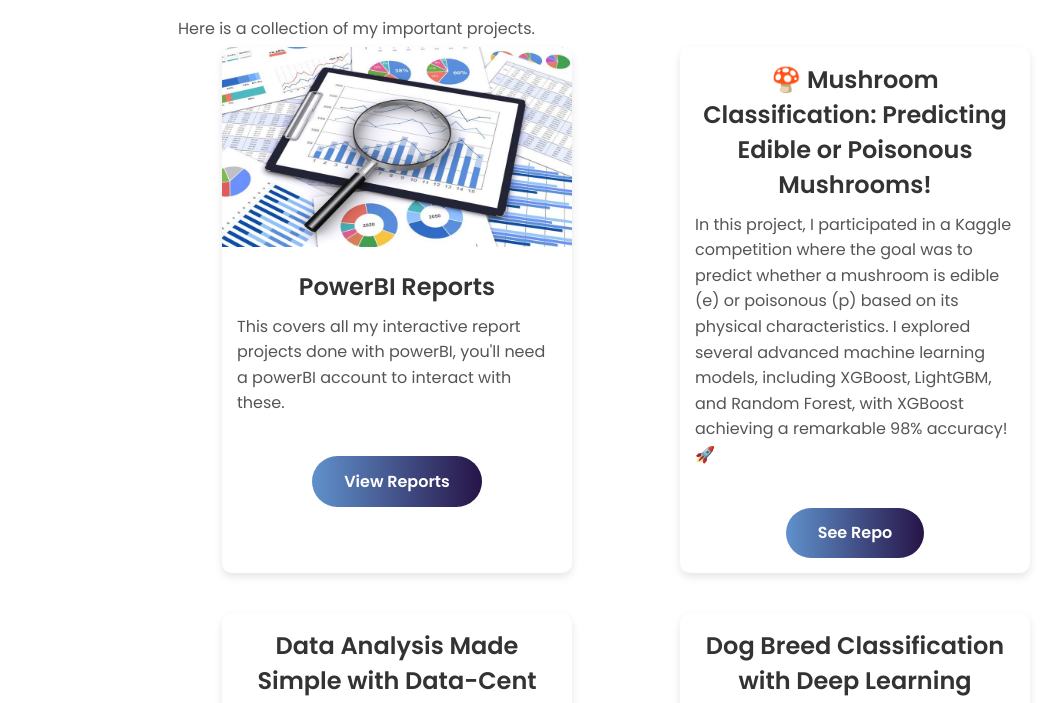
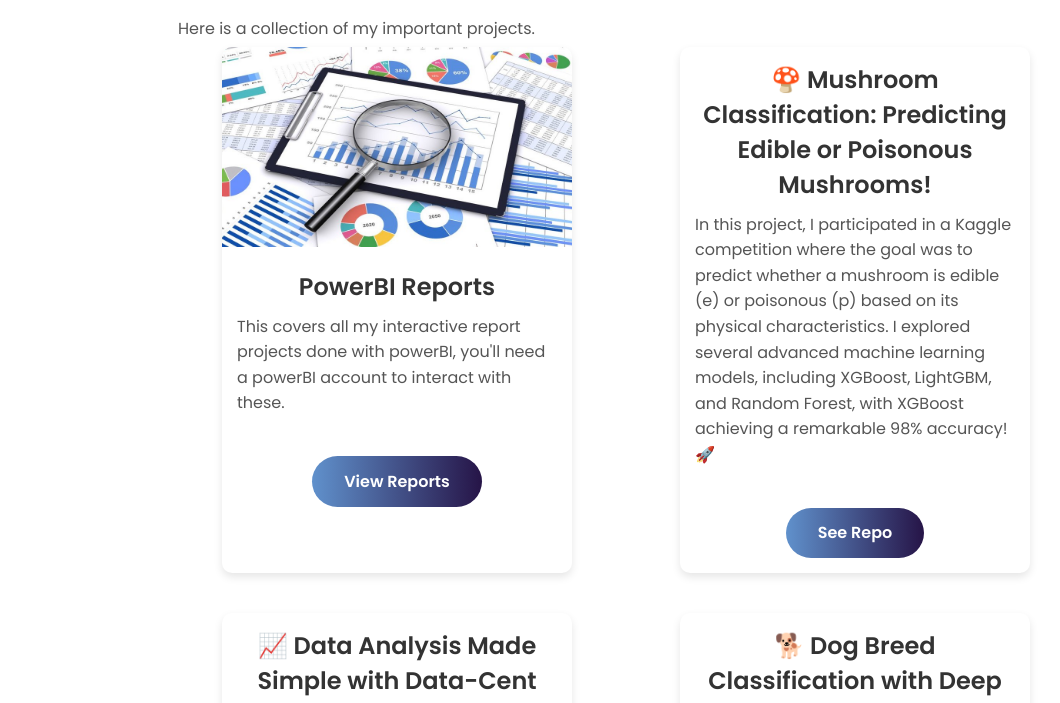
Before and after one commit to Daniel15568/porfolio, a plain HTML site: page projects.html in a window 1280 px wide. Shown: the part 247-950 px from the top of the page, without its empty margins (14-1074 px from the left). Drawn offline with Linux system fonts and the light colour scheme.

Commit message:
Update projects.html

```diff
--- a/projects.html
+++ b/projects.html
@@ -56,7 +56,7 @@
 
                     <div class="project-card">
                         <div class="project-info">
-                            <h3>Data Analysis Made Simple with Data-Cent</h3>
+                            <h3>📈 Data Analysis Made Simple with Data-Cent</h3>
 
                             <p> Data-Cent is an open source Streamlit and Python-powered platform designed to help analysts and students perform seamless data exploration. Featuring interactive Plotly dashboards and preset Matplotlib plots for quick EDA, users can analyse preloaded datasets or upload their own data for customised insights. Whether you're a beginner or an experienced analyst, Data-Cent simplifies the data discovery process.</p>
                             <p>Careful, you'll need to wake up this giant. 😉</p>
@@ -67,7 +67,7 @@
 
                     <div class="project-card">
                         <div class="project-info">
-                            <h3>Dog Breed Classification with Deep Learning</h3>
+                            <h3>🐕 Dog Breed Classification with Deep Learning</h3>
 
                             <p>This project involves building a deep learning model to classify dog breeds using image data. Leveraging transfer learning with TensorFlow and a pre-trained MobileNetV2 model, the system can accurately identify over 120 dog breeds from a dataset of 10,000+ images. The model is designed to handle both preloaded data and custom user inputs, making it versatile for real-world applications. The project demonstrates strong performance in image classification, achieving high accuracy on both validation and unseen data.</p>
                             <p>Careful, you'll need to wake up this giant. 😉</p>
```
